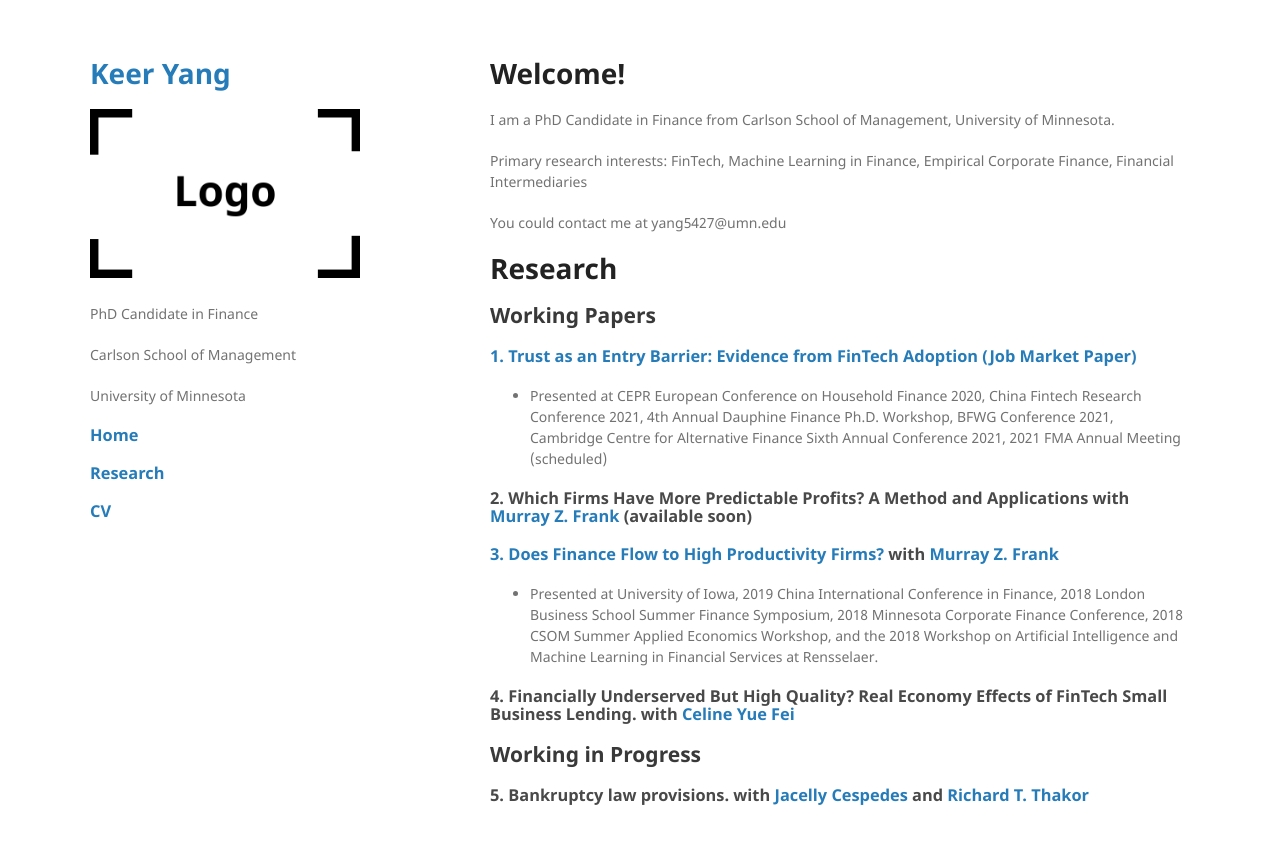
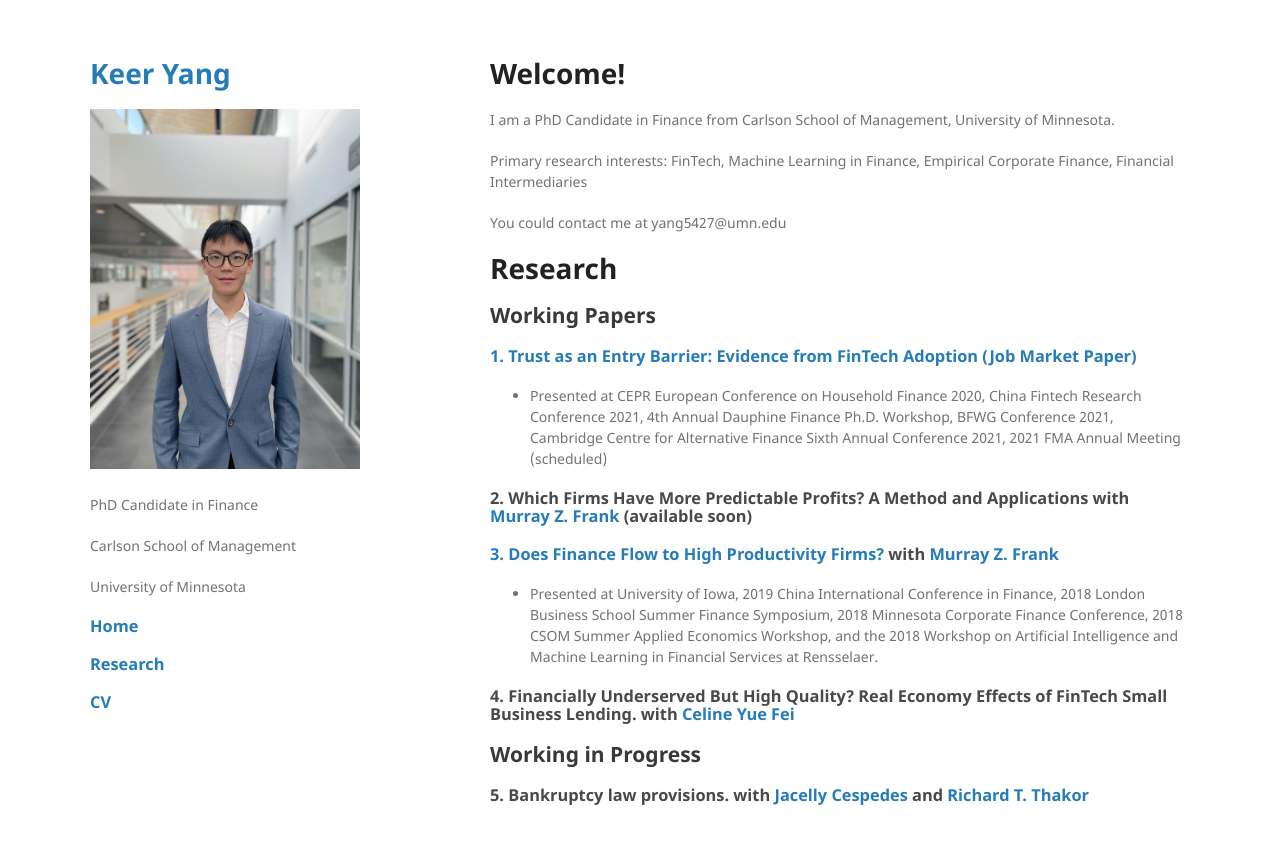
Before and after one commit to keeryang/keeryang.github.io, a Jekyll site: the page built from index.md, in a window 1280 px wide. Shown: the top 844 px of the page. Built offline with Jekyll 4.4.1, drawn with Linux system fonts in a browser that asks for light colours; the repository's description, which GitHub fills in, is left out; our own code applies the rules of GitHub Pages for plain Markdown files.

Commit message:
Update _config.yml

```diff
--- a/_config.yml
+++ b/_config.yml
@@ -1,5 +1,5 @@
 title: Keer Yang
-logo: /assets/img/logo.png
+logo: /papers/keer.jpg
 description:
 google_analytics:
 theme: jekyll-theme-minimal
```
